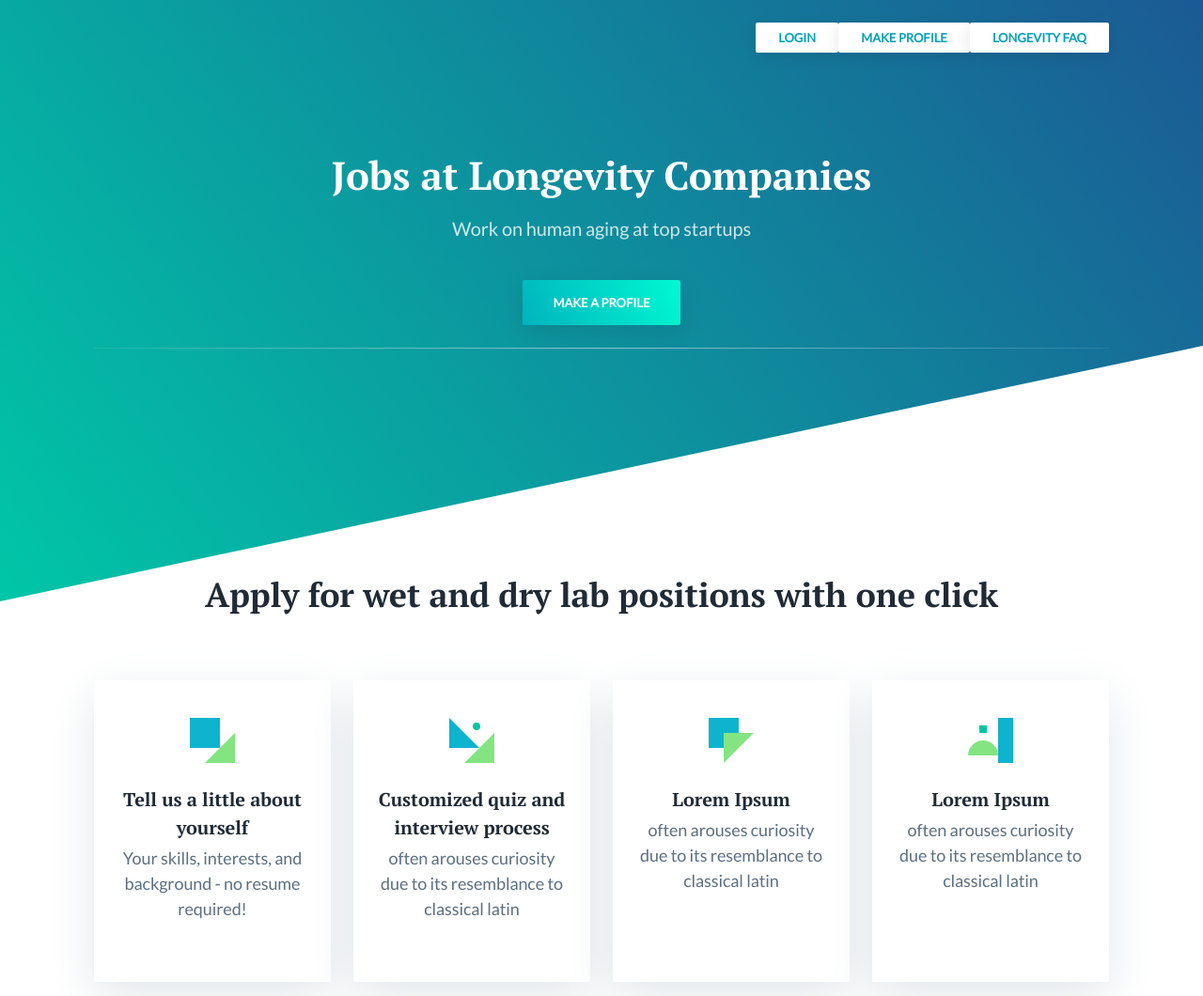
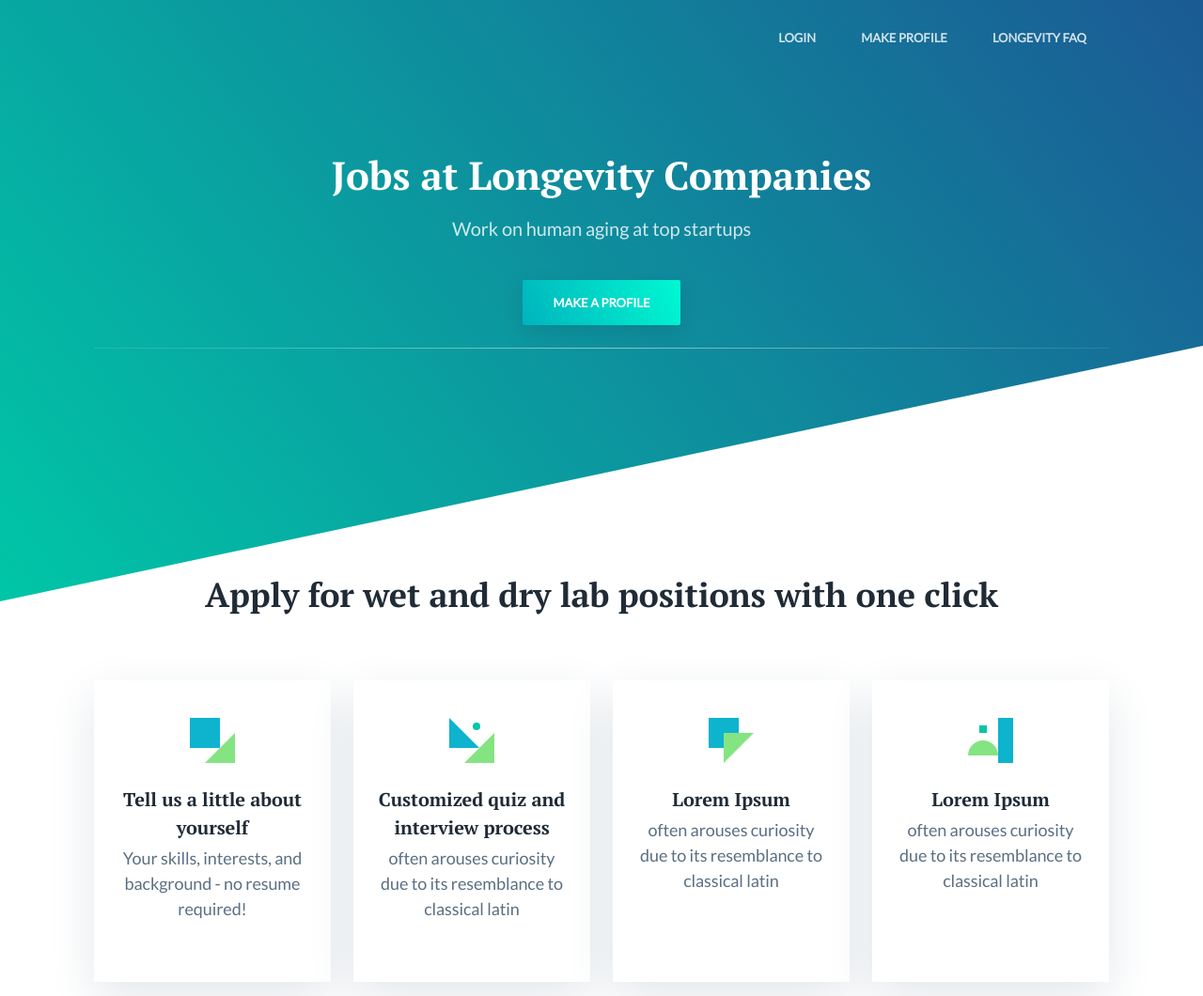
Before and after one commit to celinehh/biobay, a website: page index.html in a window 1280 px wide. Shown: the top 1060 px of the page at 94% size. Drawn offline with nearby package versions, Linux system fonts and the light colour scheme.

Commit message:
Update index.html
update header

```diff
--- a/index.html
+++ b/index.html
@@ -19,13 +19,13 @@
                     </div>
                     <ul class="header-links list-reset m-0">
                         <li>
-                            <a class="button button-sm button-shadow" href="#">Login</a>
+                            <a href="#">Login</a>
                         </li>
                         <li>
-                            <a class="button button-sm button-shadow" href="https://celinehalioua.typeform.com/to/PvZoHy">Make Profile</a>
+                            <a href="https://celinehalioua.typeform.com/to/PvZoHy">Make Profile</a>
                         </li>
 						 <li>
-                            <a class="button button-sm button-shadow" href="https://www.ldeming.com/longevityfaq">Longevity FAQ</a>
+                            <a href="https://www.ldeming.com/longevityfaq">Longevity FAQ</a>
                         </li>
                     </ul>
                 </div>
```
